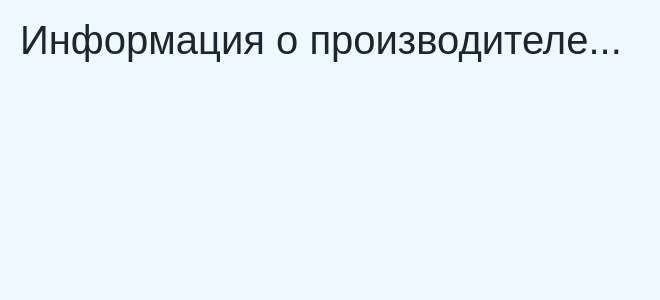
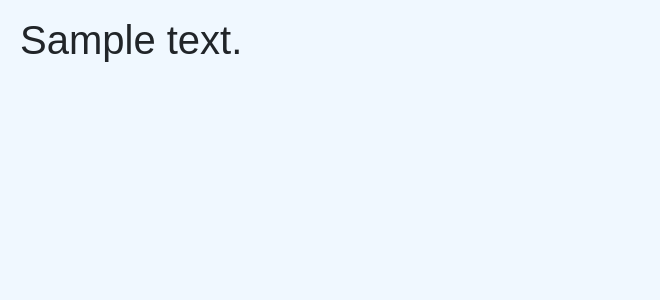
Before and after one commit to flesher-dizainer/Django, a Django app: template templates/about.html in a window 1280 px wide. Shown: the part 44-344 px from the top of the page, without its empty margins (0-660 px from the left). Run offline with Django 5.2, Linux system fonts and the light colour scheme; the template is opened without the code that fills it: most values are stand-ins (such as "Sample title", 1, 10 or a date in 2020).

Commit message:
Добавление about

```diff
--- a/templates/about.html
+++ b/templates/about.html
@@ -1,11 +1,11 @@
 {% extends 'base.html' %}
 {% load static %}
 
-{% block title %}Страница About{% endblock %}
+{% block title %}{{ title }}{% endblock %}
 
 {% block head %}
     <link rel="stylesheet" href="{% static 'css/main.css' %}"/>
 {% endblock %}
 {% block content %}
-<h1>Информация о производителе...</h1>
+<h1>{{ text }}</h1>
 {% endblock %}
```
